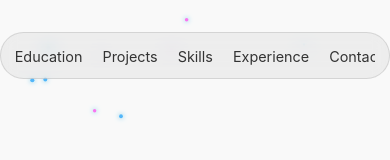
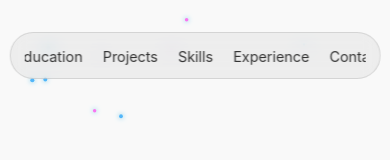
Before and after one commit to nyndyny/Portfolio, a React (Create React App) app in the folder frontend/: page / in a window 390 px wide. Shown: the top 160 px of the page. Built offline with nearby package versions, Linux system fonts and the light colour scheme.

Commit message:
fit navbar

```diff
--- a/frontend/src/index.css
+++ b/frontend/src/index.css
@@ -152,11 +152,16 @@ section {
   .navbar {
     /* width: fit-content; */
     width: auto;
-    max-width: 100%;
+    max-width: 95%;
     padding: 10px 14px;
     /* justify-content: space-between; */
     justify-content: flex-start;
     /* overflow: hidden; */
+  }
+
+  .navbar.is-sticky {
+    width: auto;
+    max-width: 100%;
   }
 
   .nav-links {
```
